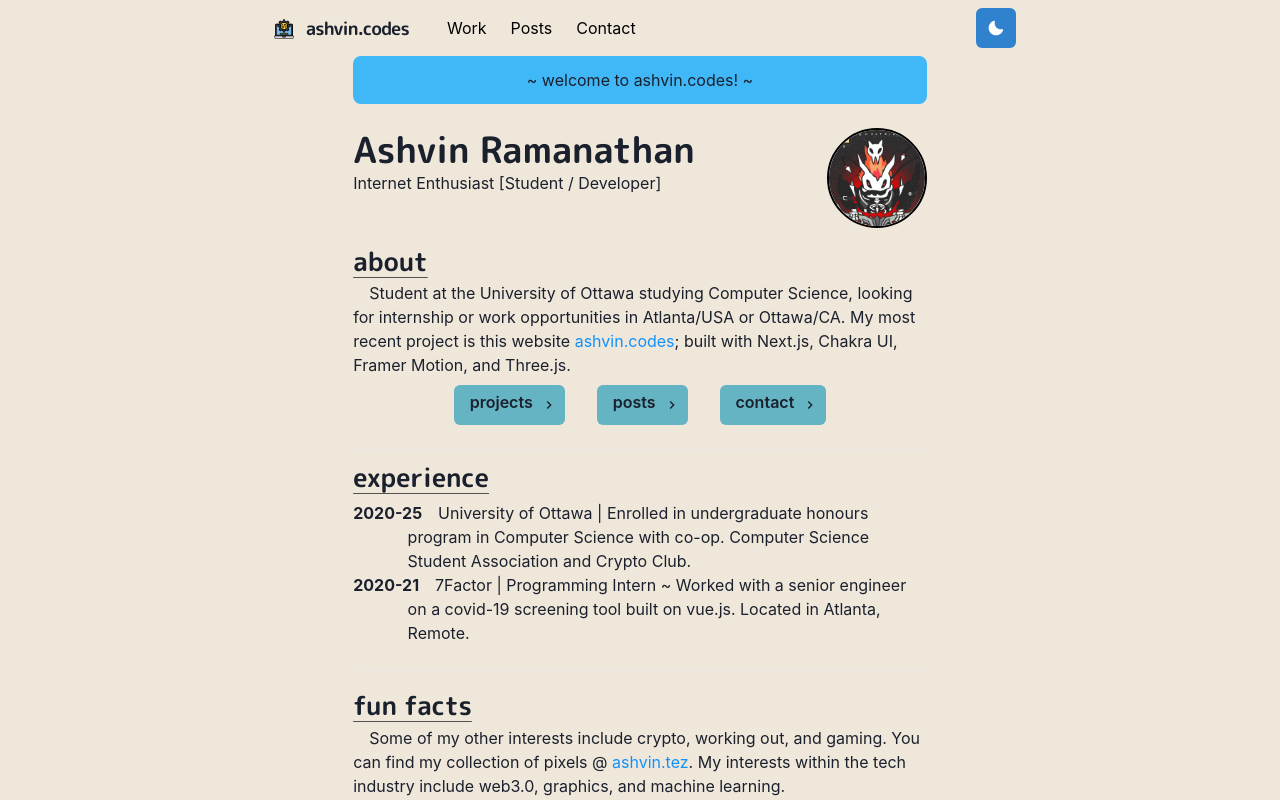
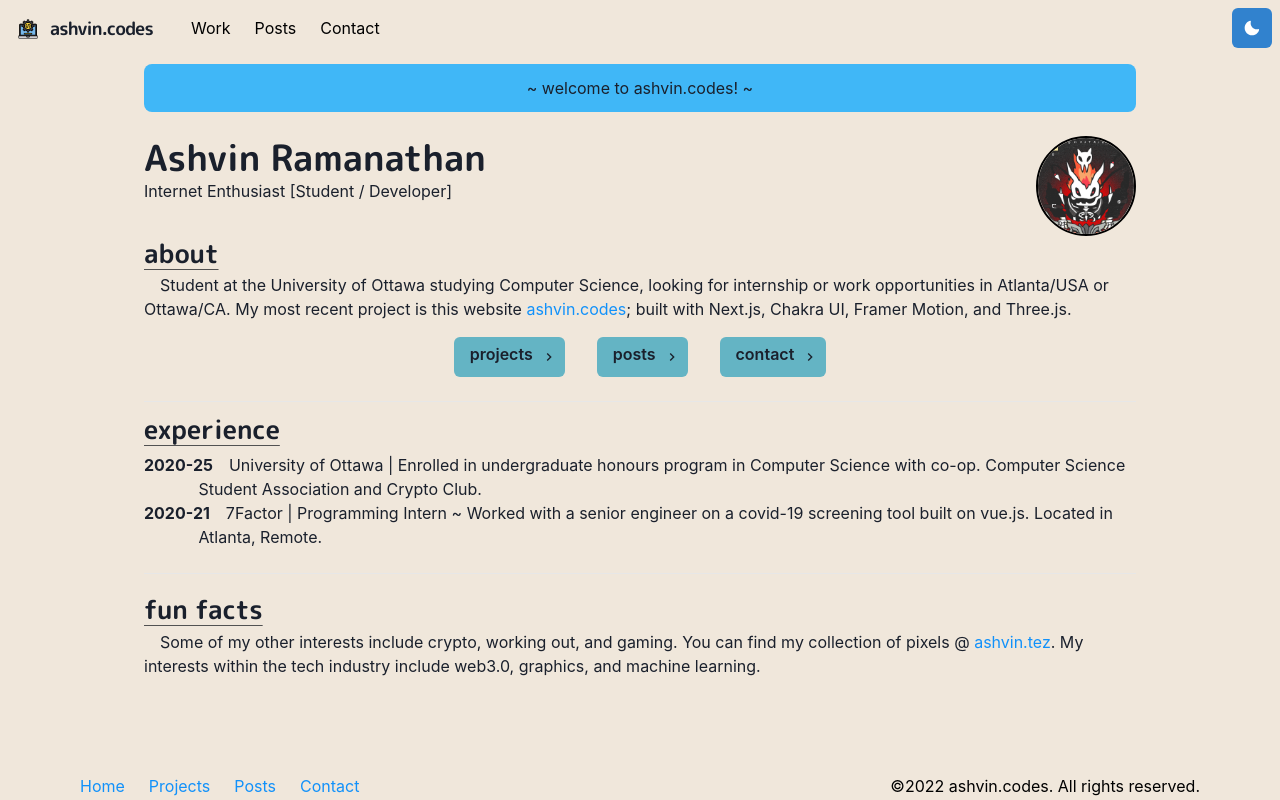
Before and after one commit to shvin/ashvin.codes, a Next.js app: page / in a window 1280 px wide. Shown: the top 800 px of the page. Built offline with nearby package versions, Linux system fonts and the light colour scheme.

Commit message:
sizing overhaul

```diff
--- a/components/layouts/main.js
+++ b/components/layouts/main.js
@@ -7,13 +7,13 @@ const Main = ({ children, router }) => {
     return (
         <Box as="main" pb={8}>
             <Head>
-                <meta name="viewport" content="width=device-width, initial-scale=1" />
+                <meta name="viewport" content="width=device-width, initial-scale=1, shrink-to-fit-no" />
                 <title>ashvin.codes ~ home</title>
             </Head>
 
             <Navbar path={router.asPath} />
 
-            <Container maxW="container.md" pt={14}>
+            <Container maxW="full" pt={16}>
                 {children}
             </Container>
 
--- a/components/navbar.js
+++ b/components/navbar.js
@@ -53,7 +53,7 @@ const Navbar = props => {
         >
             <Container display="flex"
             p={2}
-            maxW="container.md"
+            maxW="full"
             wrap="wrap"
             align="center"
             justify="space-between"
--- a/pages/contact.js
+++ b/pages/contact.js
@@ -49,7 +49,7 @@ import {
                         Fill up the form below to contact
                         </Text>
                         <Box py={{ base: 5, sm: 5, md: 8, lg: 10 }}>
-                        <VStack pl={0} spacing={3} alignItems="center">
+                        <VStack pl={0} spacing={3} alignItems="flex-start">
                             <Button
                                 size="md"
                                 height="48px"
@@ -89,7 +89,7 @@ import {
                         mt={{ lg: 10, md: 10 }}
                         spacing={5}
                         px={5}
-                        alignItems="center">
+                        alignItems="flex-start">
                         <IconButton
                             aria-label="linkedin"
                             variant="ghost"
@@ -97,6 +97,7 @@ import {
                             isRound={true}
                             _hover={{ bg: useColorModeValue('#4f8f9c', '#3f3a7a') }}
                             icon={<FaLinkedin size="28px" />}
+                            href="https://linkedin.com/in/ashvinr03"
                         />
                         <IconButton
                             aria-label="github"
@@ -105,6 +106,7 @@ import {
                             isRound={true}
                             _hover={{ bg: useColorModeValue('#4f8f9c', '#3f3a7a') }}
                             icon={<BsGithub size="28px" />}
+
                         />
                         <IconButton
                             aria-label="discord"
--- a/pages/index.js
+++ b/pages/index.js
@@ -19,7 +19,7 @@ import { NoteSectionYear , NoteSectionYearYR } from '../components/yearsection'
 const Page = () => {
     return (
         <Layout>
-            <Container>
+            <Container maxW={"container.lg"}>
                 <Box
                 borderRadius="lg"
                 bg={useColorModeValue('#40b7f7', '#946bfa')}
@@ -57,7 +57,7 @@ const Page = () => {
                 </Box>
 
                 <Section delay={0.1}>
-                    <Heading as="h3" variant="section-title" fontSize={26} mb={1}>
+                    <Heading as="h3" variant="section-title" fontSize={26} mb={1} mt={-1}>
                         about
                     </Heading>
                     <Para>
@@ -71,7 +71,7 @@ const Page = () => {
                         </NextLink>
                         ; built with Next.js, Chakra UI, Framer Motion, and Three.js.
                     </Para>
-                    <HStack my={2} spacing={8} justifyContent={"center"}>
+                    <HStack my={4} spacing={8} justifyContent={"center"}>
                         <NextLink href="/work">
                             <Button
                             rightIcon={<ChevronRightIcon />}
--- a/pages/posts.js
+++ b/pages/posts.js
@@ -7,9 +7,9 @@ import thumbwsl from '../public/images/posts/thumbwsl.png'
 
 const Posts = () => (
     <Layout title="Posts">
-        <Container>
+        <Container maxW={"full"}>
             <Heading as="h3" fontSize={20} mb={4}>
-                Popular Posts
+                Posts
             </Heading>
             <Section delay={0.1}>
                 <SimpleGrid columns={[1, 2, 2]} gap={6}>
--- a/pages/work.js
+++ b/pages/work.js
@@ -19,12 +19,12 @@ import thumbsmartcontract from '../public/images/works/smartcontract_thumb.png'
 
 const Work = () => {
     return (
-        <Container>
+        <Container maxW="full">
             <Heading as="h3" fontSize={20} mb={4}>
                 Projects
             </Heading>
 
-            <SimpleGrid columns={[1,1,2]} gap={6}>
+            <SimpleGrid columns={[1,1,3]} gap={6}>
                 <Section>
                     <WorkGridItem
                     id="ashvincodes"
```
